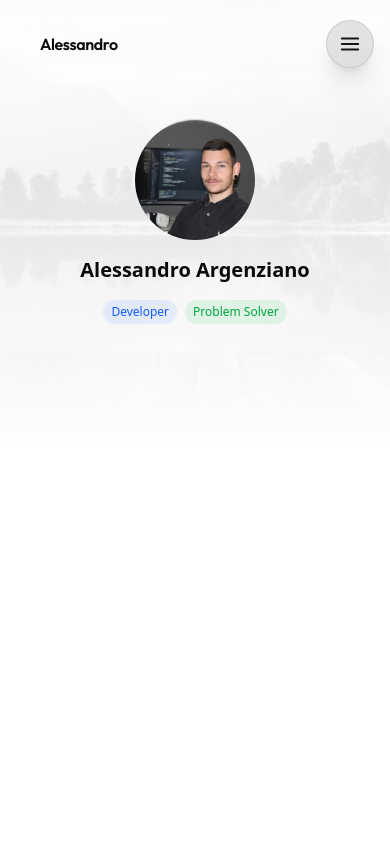
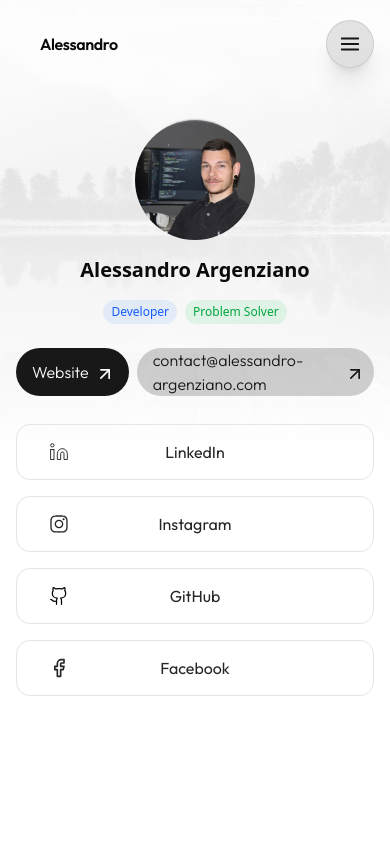
Before and after one commit to alessandro-arg/portfolio-2.0, a Next.js app: page /links in a window 390 px wide. Shown: the top 844 px of the page. Built offline with nearby package versions, Linux system fonts and the light colour scheme; what fumadocs-ui would draw is missing.

Commit message:
feat: the links page is working good and is responsive

```diff
--- a/app/links/page.tsx
+++ b/app/links/page.tsx
@@ -1,3 +1,8 @@
+import { InstagramLogoIcon } from "@radix-ui/react-icons";
+import { siFacebook } from "simple-icons";
+import ContactSection from "../contact/ContactSection";
+import { Facebook } from "lucide-react";
+
 export default function Links() {
   return (
     <>
@@ -11,7 +16,7 @@ export default function Links() {
         />
       </div>
       <section className="mx-auto w-full max-w-7xl overflow-x-hidden">
-        <div className="relative mx-auto min-h-screen max-w-lg overflow-x-hidden px-4">
+        <div className="relative mx-auto min-h-[75vh] max-w-lg overflow-x-hidden px-4">
           <div className="relative mx-auto flex flex-col items-center justify-center gap-4 overflow-hidden pt-30 pb-6">
             <img
               src="/images/profile.jpg"
@@ -28,9 +33,182 @@ export default function Links() {
               </span>
             </div>
           </div>
-          <div className="mx-auto mb-4 flex w-fit gap-x-2 md:text-sm"></div>
+          <div className="mx-auto mb-4 flex w-fit gap-x-2 md:text-sm">
+            <a
+              href="https://alessandro-argenziano.com"
+              className="group relative flex w-fit items-center justify-between rounded-full bg-black text-white opacity-90 hover:bg-black/80 dark:bg-neutral-200 dark:text-black dark:hover:bg-neutral-300"
+              referrerPolicy="no-referrer"
+              target="_blank"
+            >
+              <span className="pl-4 font-light text-base">Website</span>
+              <div className="relative mr-1 size-9 overflow-hidden rounded-full bg-transparent">
+                <div className="absolute top-[0.85em] left-[-0.1em] grid size-full place-content-center transition-all duration-200 group-hover:translate-x-4 group-hover:-translate-y-5">
+                  {/* lucide: arrow-up-right x2 */}
+                  <svg
+                    xmlns="http://www.w3.org/2000/svg"
+                    width="24"
+                    height="24"
+                    viewBox="0 0 24 24"
+                    fill="none"
+                    stroke="currentColor"
+                    strokeWidth="2"
+                    strokeLinecap="round"
+                    strokeLinejoin="round"
+                    className="lucide lucide-arrow-up-right size-5"
+                    aria-hidden="true"
+                  >
+                    <path d="M7 7h10v10"></path>
+                    <path d="M7 17 17 7"></path>
+                  </svg>
+                  <svg
+                    xmlns="http://www.w3.org/2000/svg"
+                    width="24"
+                    height="24"
+                    viewBox="0 0 24 24"
+                    fill="none"
+                    stroke="currentColor"
+                    strokeWidth="2"
+                    strokeLinecap="round"
+                    strokeLinejoin="round"
+                    className="lucide lucide-arrow-up-right mb-1 size-5 -translate-x-4"
+                    aria-hidden="true"
+                  >
+                    <path d="M7 7h10v10"></path>
+                    <path d="M7 17 17 7"></path>
+                  </svg>
+                </div>
+              </div>
+            </a>
+            <a
+              href="mailto:contact@alessandro-argenziano.com"
+              className="group relative flex w-fit items-center justify-between rounded-full bg-black/20 text-black opacity-90 hover:bg-black/30 dark:bg-white/20 dark:text-white dark:hover:bg-white/30"
+            >
+              <span className="pl-4 font-light text-base">
+                contact@alessandro-argenziano.com
+              </span>
+              <div className="relative mr-1 size-9 overflow-hidden rounded-full bg-transparent">
+                <div className="absolute top-[0.85em] left-[-0.1em] grid size-full place-content-center transition-all duration-200 group-hover:translate-x-4 group-hover:-translate-y-5">
+                  <svg
+                    xmlns="http://www.w3.org/2000/svg"
+                    width="24"
+                    height="24"
+                    viewBox="0 0 24 24"
+                    fill="none"
+                    stroke="currentColor"
+                    strokeWidth="2"
+                    strokeLinecap="round"
+                    strokeLinejoin="round"
+                    className="lucide lucide-arrow-up-right size-5"
+                    aria-hidden="true"
+                  >
+                    <path d="M7 7h10v10"></path>
+                    <path d="M7 17 17 7"></path>
+                  </svg>
+                  <svg
+                    xmlns="http://www.w3.org/2000/svg"
+                    width="24"
+                    height="24"
+                    viewBox="0 0 24 24"
+                    fill="none"
+                    stroke="currentColor"
+                    strokeWidth="2"
+                    strokeLinecap="round"
+                    strokeLinejoin="round"
+                    className="lucide lucide-arrow-up-right mb-1 size-5 -translate-x-4"
+                    aria-hidden="true"
+                  >
+                    <path d="M7 7h10v10"></path>
+                    <path d="M7 17 17 7"></path>
+                  </svg>
+                </div>
+              </div>
+            </a>
+          </div>
+          <div className="flex flex-col gap-4 py-3">
+            <a
+              href="https://www.linkedin.com/in/alessandro-argenziano/"
+              className="relative flex h-14 w-full items-center justify-center rounded-xl border border-white-3 bg-white-2 px-8 py-4 transition-colors duration-300 dark:border-neutral-700 dark:bg-[#151414]"
+              rel="noopener noreferrer"
+              target="_blank"
+            >
+              <div className="absolute left-8">
+                <svg
+                  width="20"
+                  height="20"
+                  viewBox="0 0 24 24"
+                  strokeWidth="1.5"
+                  fill="none"
+                  xmlns="http://www.w3.org/2000/svg"
+                  stroke="currentColor"
+                  className="stroke-1"
+                >
+                  <path d="M16 8a6 6 0 0 1 6 6v7h-4v-7a2 2 0 0 0-2-2 2 2 0 0 0-2 2v7h-4v-7a6 6 0 0 1 6-6z"></path>
+                  <rect width={4} height={12} x={2} y={9}></rect>
+                  <circle cx={4} cy={4} r={2}></circle>
+                </svg>
+              </div>
+              <div className="text-neutral-800 dark:text-neutral-200">
+                LinkedIn
+              </div>
+            </a>
+            <a
+              href="https://www.instagram.com/alessandro_7.5r/"
+              className="relative flex h-14 w-full items-center justify-center rounded-xl border border-white-3 bg-white-2 px-8 py-4 transition-colors duration-300 dark:border-neutral-700 dark:bg-[#151414]"
+              rel="noopener noreferrer"
+              target="_blank"
+            >
+              <div className="absolute left-8">
+                <InstagramLogoIcon className="text-neutral-800 dark:text-neutral-200 w-5 h-5" />
+              </div>
+              <div className="text-neutral-800 dark:text-neutral-200">
+                Instagram
+              </div>
+            </a>
+            <a
+              href="https://github.com/alessandro-arg"
+              className="relative flex h-14 w-full items-center justify-center rounded-xl border border-white-3 bg-white-2 px-8 py-4 transition-colors duration-300 dark:border-neutral-700 dark:bg-[#151414]"
+              rel="noopener noreferrer"
+              target="_blank"
+            >
+              <div className="absolute left-8">
+                {" "}
+                <svg
+                  width="20"
+                  height="20"
+                  viewBox="0 0 24 24"
+                  strokeWidth="1.5"
+                  strokeLinecap="round"
+                  strokeLinejoin="round"
+                  fill="none"
+                  xmlns="http://www.w3.org/2000/svg"
+                  stroke="currentColor"
+                  className="text-black dark:text-neutral-300"
+                >
+                  <path d="M15 22v-4a4.8 4.8 0 0 0-1-3.5c3 0 6-2 6-5.5.08-1.25-.27-2.48-1-3.5.28-1.15.28-2.35 0-3.5 0 0-1 0-3 1.5-2.64-.5-5.36-.5-8 0C6 2 5 2 5 2c-.3 1.15-.3 2.35 0 3.5A5.403 5.403 0 0 0 4 9c0 3.5 3 5.5 6 5.5-.39.49-.68 1.05-.85 1.65-.17.6-.22 1.23-.15 1.85v4"></path>
+                  <path d="M9 18c-4.51 2-5-2-7-2"></path>
+                </svg>
+              </div>
+              <div className="text-neutral-800 dark:text-neutral-200">
+                GitHub
+              </div>
+            </a>
+            <a
+              href="https://www.instagram.com/alessandro_7.5r/"
+              className="relative flex h-14 w-full items-center justify-center rounded-xl border border-white-3 bg-white-2 px-8 py-4 transition-colors duration-300 dark:border-neutral-700 dark:bg-[#151414]"
+              rel="noopener noreferrer"
+              target="_blank"
+            >
+              <div className="absolute left-8">
+                <Facebook className="text-neutral-800 dark:text-neutral-200 w-5 h-5" />
+              </div>
+              <div className="text-neutral-800 dark:text-neutral-200">
+                Facebook
+              </div>
+            </a>
+          </div>
         </div>
       </section>
+      <ContactSection />
     </>
   );
 }
```
